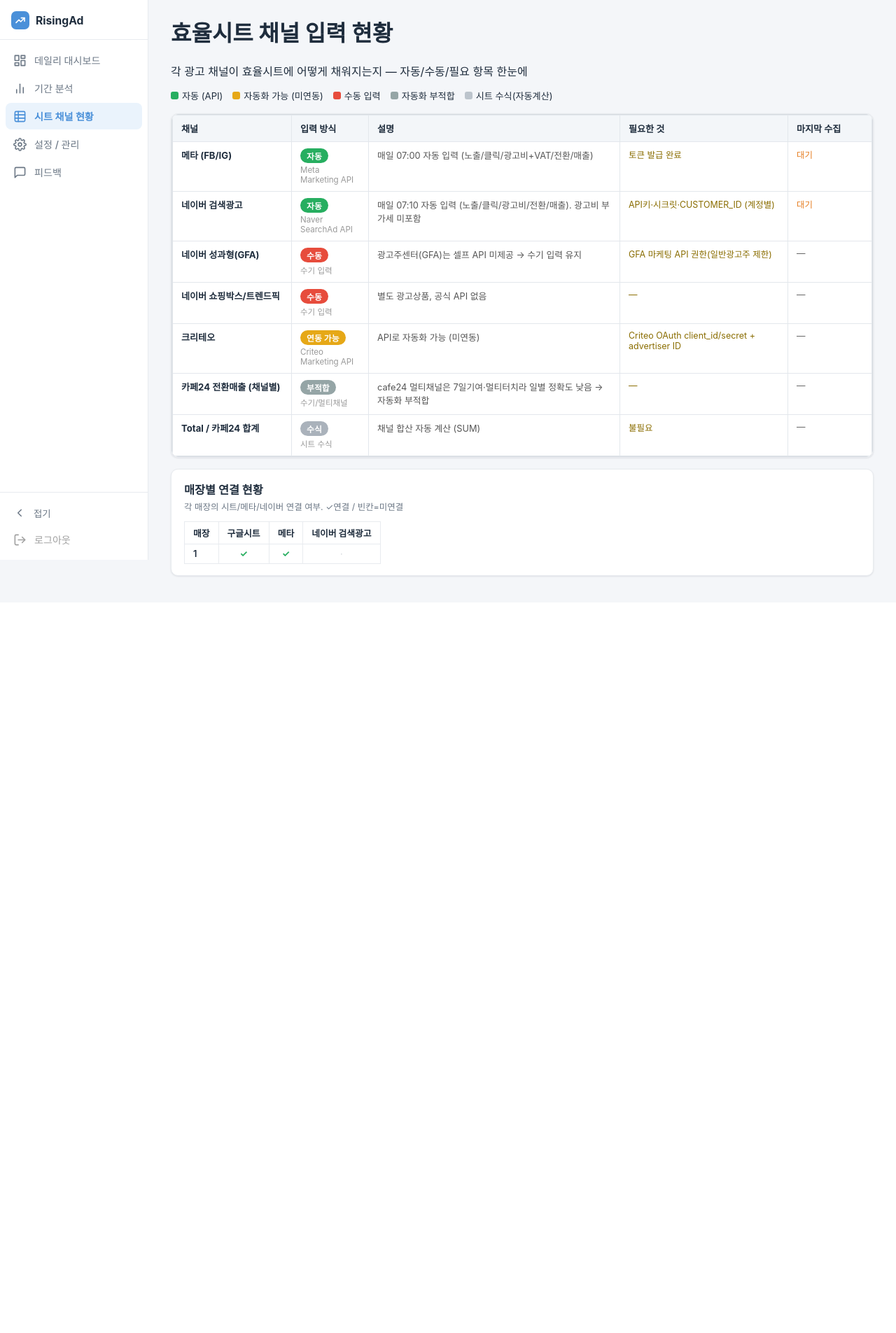
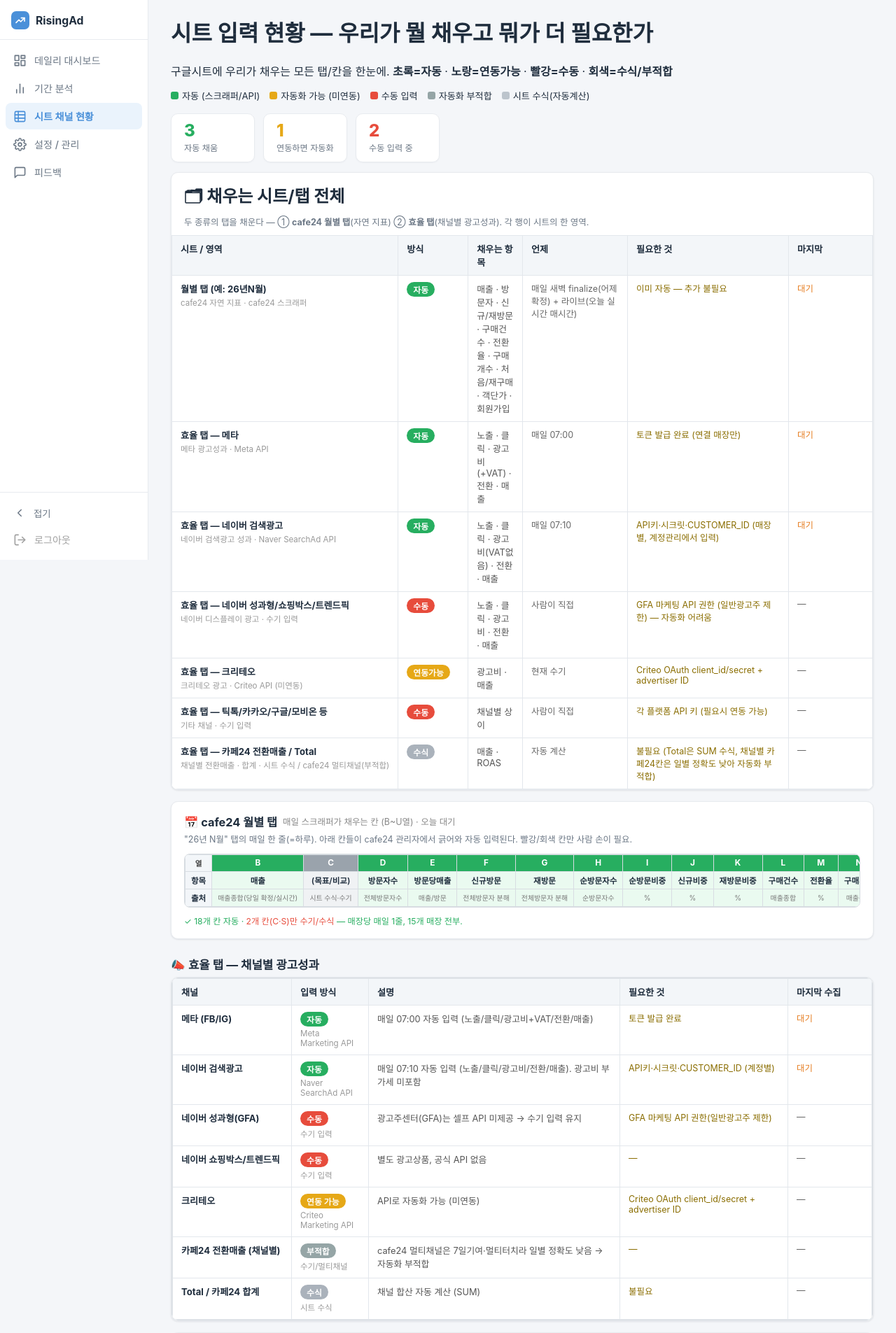
Before and after one commit to seongbeom/risingad-report, a Flask app: page /admin/sheet_channels in a window 1280 px wide. Shown: the top 1905 px of the page at 70% size. Before the commit the page ends 826 px from the top, so only its background shows below. Run offline with Flask 3, Linux system fonts and the light colour scheme; the visitor is signed in with stand-in values (Sample User, id 1); data comes from the database, SQL or seed files in the repository; data that the repository does not hold is empty.

Commit message:
feat: 시트 입력 현황 페이지 - cafe24 월별탭 칸별 상세 + 채우는 시트 전체 종합
효율 채널만 보여주던 페이지를 우리가 채우는 모든 시트/탭으로 확장.
- SHEET_TARGETS: cafe24 월별탭 + 효율탭 채널들 종합표 (자동/연동가능/수동/마지막수집)
- CAFE24_SHEET_MAP: 월별탭 B~U 18개 칸 자동입력 + C/S 수기 칸별 시각화
- 상단 통계 pill (자동 N / 연동가능 N / 수동 N)

Co-Authored-By: Claude Opus 4.8 (1M context) <noreply@anthropic.com>

```diff
--- a/app.py
+++ b/app.py
@@ -3172,6 +3172,86 @@ def feedback_page():
     return render_template("feedback.html", threads=db.list_feedback_threads())
 
 
+# 우리가 채우는 시트/탭 전체 정의
+SHEET_TARGETS = [
+    {
+        "tab": "월별 탭 (예: 26년N월)", "what": "cafe24 자연 지표",
+        "fields": "매출 · 방문자 · 신규/재방문 · 구매건수 · 전환율 · 구매개수 · 처음/재구매 · 객단가 · 회원가입",
+        "mode": "auto", "src": "cafe24 스크래퍼",
+        "when": "매일 새벽 finalize(어제 확정) + 라이브(오늘 실시간 매시간)",
+        "last_key": None,  # metrics 최신 갱신으로 대체
+        "need": "이미 자동 — 추가 불필요",
+    },
+    {
+        "tab": "효율 탭 — 메타", "what": "메타 광고성과",
+        "fields": "노출 · 클릭 · 광고비(+VAT) · 전환 · 매출",
+        "mode": "auto", "src": "Meta API",
+        "when": "매일 07:00", "last_key": "meta_last_run",
+        "need": "토큰 발급 완료 (연결 매장만)",
+    },
+    {
+        "tab": "효율 탭 — 네이버 검색광고", "what": "네이버 검색광고 성과",
+        "fields": "노출 · 클릭 · 광고비(VAT없음) · 전환 · 매출",
+        "mode": "auto", "src": "Naver SearchAd API",
+        "when": "매일 07:10", "last_key": "naver_last_run",
+        "need": "API키·시크릿·CUSTOMER_ID (매장별, 계정관리에서 입력)",
+    },
+    {
+        "tab": "효율 탭 — 네이버 성과형/쇼핑박스/트렌드픽", "what": "네이버 디스플레이 광고",
+        "fields": "노출 · 클릭 · 광고비 · 전환 · 매출",
+        "mode": "manual", "src": "수기 입력",
+        "when": "사람이 직접", "last_key": None,
+        "need": "GFA 마케팅 API 권한 (일반광고주 제한) — 자동화 어려움",
+    },
+    {
+        "tab": "효율 탭 — 크리테오", "what": "크리테오 광고",
+        "fields": "광고비 · 매출",
+        "mode": "todo", "src": "Criteo API (미연동)",
+        "when": "현재 수기", "last_key": None,
+        "need": "Criteo OAuth client_id/secret + advertiser ID",
+    },
+    {
+        "tab": "효율 탭 — 틱톡/카카오/구글/모비온 등", "what": "기타 채널",
+        "fields": "채널별 상이",
+        "mode": "manual", "src": "수기 입력",
+        "when": "사람이 직접", "last_key": None,
+        "need": "각 플랫폼 API 키 (필요시 연동 가능)",
+    },
+    {
+        "tab": "효율 탭 — 카페24 전환매출 / Total", "what": "채널별 전환매출 · 합계",
+        "fields": "매출 · ROAS",
+        "mode": "formula", "src": "시트 수식 / cafe24 멀티채널(부적합)",
+        "when": "자동 계산", "last_key": None,
+        "need": "불필요 (Total은 SUM 수식, 채널별 카페24칸은 일별 정확도 낮아 자동화 부적합)",
+    },
+]
+
+
+# cafe24 월별 탭에 우리가 자동 기입하는 칸 (write_result 기준, 열 → 지표)
+CAFE24_SHEET_MAP = [
+    {"col": "B", "name": "매출", "mode": "auto", "note": "매출종합(당일 확정/실시간)"},
+    {"col": "C", "name": "(목표/비교)", "mode": "formula", "note": "시트 수식·수기"},
+    {"col": "D", "name": "방문자수", "mode": "auto", "note": "전체방문자수"},
+    {"col": "E", "name": "방문당매출", "mode": "auto", "note": "매출/방문"},
+    {"col": "F", "name": "신규방문", "mode": "auto", "note": "전체방문자 분해"},
+    {"col": "G", "name": "재방문", "mode": "auto", "note": "전체방문자 분해"},
+    {"col": "H", "name": "순방문자수", "mode": "auto", "note": "순방문자수"},
+    {"col": "I", "name": "순방문비중", "mode": "auto", "note": "%"},
+    {"col": "J", "name": "신규비중", "mode": "auto", "note": "%"},
+    {"col": "K", "name": "재방문비중", "mode": "auto", "note": "%"},
+    {"col": "L", "name": "구매건수", "mode": "auto", "note": "매출종합"},
+    {"col": "M", "name": "전환율", "mode": "auto", "note": "%"},
+    {"col": "N", "name": "구매개수", "mode": "auto", "note": "매출종합"},
+    {"col": "O", "name": "합구매", "mode": "auto", "note": "처음+재구매"},
+    {"col": "P", "name": "처음구매", "mode": "auto", "note": "처음구매vs재구매"},
+    {"col": "Q", "name": "처음구매비중", "mode": "auto", "note": "%"},
+    {"col": "R", "name": "재구매", "mode": "auto", "note": "처음구매vs재구매"},
+    {"col": "S", "name": "(여백/수기)", "mode": "manual", "note": "비고 등"},
+    {"col": "T", "name": "객단가", "mode": "auto", "note": "1인당매출(AOV)"},
+    {"col": "U", "name": "회원가입", "mode": "auto", "note": "신규회원수"},
+]
+
+
 # 효율시트 채널별 입력 방식 정의 (시트 구조 기반)
 SHEET_CHANNELS = [
     {"name": "메타 (FB/IG)", "mode": "auto", "src": "Meta Marketing API",
@@ -3264,9 +3344,29 @@ def sheet_channels():
         sheet_err = repr(e)[:150]
         traceback.print_exc()
 
+    # SHEET_TARGETS 에 마지막 갱신시각 채우기
+    today_s = datetime.now().strftime("%Y-%m-%d")
+    cafe24_last = None
+    try:
+        with db.db_conn() as conn:
+            r = conn.execute("SELECT MAX(updated_at) FROM metrics WHERE date=?", (today_s,)).fetchone()
+            cafe24_last = r[0][5:16] if r and r[0] else None
+    except Exception:
+        pass
+    targets = []
+    for t in SHEET_TARGETS:
+        last_at = None
+        if t["last_key"]:
+            last_at = db.get_setting(t["last_key"], None)
+        elif t["mode"] == "auto":  # cafe24
+            last_at = cafe24_last
+        targets.append({**t, "last_at": last_at})
+
     return render_template("sheet_channels.html",
                            channels=SHEET_CHANNELS, last=last, conn_rows=conn_rows,
-                           sheet_grid=sheet_grid, sheet_err=sheet_err, active="channels")
+                           sheet_grid=sheet_grid, sheet_err=sheet_err,
+                           targets=targets, cafe24_map=CAFE24_SHEET_MAP,
+                           cafe24_last=cafe24_last, active="channels")
 
 
 @app.route("/feedback/<int:fid>/status", methods=["POST"])
--- a/templates/sheet_channels.html
+++ b/templates/sheet_channels.html
@@ -42,22 +42,88 @@
   table.conn th, table.conn td{border:1px solid #e8ebef; padding:6px 12px; text-align:center;}
   table.conn td.lbl{text-align:left; font-weight:600;}
   .ok{color:#27ae60; font-weight:700;} .no{color:#cfd4da;}
+
+  .stat-pill{background:#fff; border:1px solid #e8ebef; border-radius:10px; padding:11px 18px;
+    display:flex; flex-direction:column; gap:1px; min-width:120px; box-shadow:0 1px 2px rgba(16,24,40,.04);}
+  .stat-pill .sp-num{font-size:1.5rem; font-weight:800; line-height:1.1;}
+  .stat-pill .sp-lbl{font-size:.76rem; color:#6b7785;}
 </style>
 </head>
 <body>
 <div class="app">
 {% include '_sidebar.html' %}
 <div class="main"><div class="main-inner">
-  <h1 style="margin-top:0">효율시트 채널 입력 현황</h1>
-  <p class="subtitle" style="margin-bottom:14px">각 광고 채널이 효율시트에 어떻게 채워지는지 — 자동/수동/필요 항목 한눈에</p>
+  <h1 style="margin-top:0">시트 입력 현황 — 우리가 뭘 채우고 뭐가 더 필요한가</h1>
+  <p class="subtitle" style="margin-bottom:14px">구글시트에 우리가 채우는 모든 탭/칸을 한눈에. <b>초록=자동</b> · <b>노랑=연동가능</b> · <b>빨강=수동</b> · <b>회색=수식/부적합</b></p>
 
   <div class="ch-legend">
-    <span><i class="dot d-auto"></i> 자동 (API)</span>
+    <span><i class="dot d-auto"></i> 자동 (스크래퍼/API)</span>
     <span><i class="dot d-todo"></i> 자동화 가능 (미연동)</span>
     <span><i class="dot d-manual"></i> 수동 입력</span>
     <span><i class="dot d-skip"></i> 자동화 부적합</span>
     <span><i class="dot d-formula"></i> 시트 수식(자동계산)</span>
   </div>
+
+  <!-- ===== 0. 종합: 우리가 채우는 시트 전체 ===== -->
+  {% set auto_n = targets|selectattr('mode','equalto','auto')|list|length %}
+  {% set manual_n = targets|selectattr('mode','equalto','manual')|list|length %}
+  {% set todo_n = targets|selectattr('mode','equalto','todo')|list|length %}
+  <div style="display:flex; gap:12px; flex-wrap:wrap; margin-bottom:14px">
+    <div class="stat-pill"><span class="sp-num" style="color:#27ae60">{{ auto_n }}</span><span class="sp-lbl">자동 채움</span></div>
+    <div class="stat-pill"><span class="sp-num" style="color:#e6a817">{{ todo_n }}</span><span class="sp-lbl">연동하면 자동화</span></div>
+    <div class="stat-pill"><span class="sp-num" style="color:#e74c3c">{{ manual_n }}</span><span class="sp-lbl">수동 입력 중</span></div>
+  </div>
+
+  <div class="card" style="padding:0; overflow:hidden">
+    <div style="padding:14px 18px 0"><h2 style="margin:0">🗂 채우는 시트/탭 전체</h2>
+    <p class="card-sub" style="margin:4px 0 0">두 종류의 탭을 채운다 — ① <b>cafe24 월별 탭</b>(자연 지표) ② <b>효율 탭</b>(채널별 광고성과). 각 행이 시트의 한 영역.</p></div>
+    <div class="sheet-wrap" style="border:none; border-radius:0; margin-top:10px">
+      <table class="sheet">
+        <thead>
+          <tr><th style="width:240px">시트 / 영역</th><th style="width:100px">방식</th><th>채우는 항목</th><th style="width:150px">언제</th><th style="width:230px">필요한 것</th><th style="width:120px">마지막</th></tr>
+        </thead>
+        <tbody>
+          {% for t in targets %}
+          <tr>
+            <td class="ch-name">{{ t.tab }}<div style="font-size:.72rem; color:#999; font-weight:400; margin-top:2px">{{ t.what }} · {{ t.src }}</div></td>
+            <td>
+              {% if t.mode=='auto' %}<span class="badge2 b-auto">자동</span>
+              {% elif t.mode=='todo' %}<span class="badge2 b-todo">연동가능</span>
+              {% elif t.mode=='manual' %}<span class="badge2 b-manual">수동</span>
+              {% else %}<span class="badge2 b-formula">수식</span>{% endif %}
+            </td>
+            <td class="ch-detail">{{ t.fields }}</td>
+            <td style="font-size:.78rem; color:#666">{{ t.when }}</td>
+            <td class="ch-need">{{ t.need }}</td>
+            <td style="font-size:.78rem; color:#666">
+              {% if t.last_at %}🟢 {{ t.last_at }}{% elif t.mode=='auto' %}<span style="color:#e67e22">대기</span>{% else %}—{% endif %}
+            </td>
+          </tr>
+          {% endfor %}
+        </tbody>
+      </table>
+    </div>
+  </div>
+
+  <!-- ===== 1. cafe24 월별 탭 칸별 상세 ===== -->
+  <div class="card">
+    <h2>📅 cafe24 월별 탭 <span style="font-size:0.78rem;color:#888;font-weight:400">매일 스크래퍼가 채우는 칸 (B~U열) · {% if cafe24_last %}최근 {{ cafe24_last }}{% else %}오늘 대기{% endif %}</span></h2>
+    <p class="card-sub">"26년 N월" 탭의 매일 한 줄(=하루). 아래 칸들이 cafe24 관리자에서 긁어와 자동 입력된다. 빨강/회색 칸만 사람 손이 필요.</p>
+    <div class="sheet-wrap">
+      <table class="xls" style="min-width:auto">
+        <thead>
+          <tr><th class="xls-met" style="background:#f3f6f9">열</th>{% for c in cafe24_map %}<th class="xls-chan m-{{ c.mode }}">{{ c.col }}</th>{% endfor %}</tr>
+        </thead>
+        <tbody>
+          <tr><td class="xls-date">항목</td>{% for c in cafe24_map %}<td class="xls-val m-{{ c.mode }}-soft" style="text-align:center; font-weight:600">{{ c.name }}</td>{% endfor %}</tr>
+          <tr><td class="xls-date">출처</td>{% for c in cafe24_map %}<td class="xls-val m-{{ c.mode }}-soft" style="text-align:center; font-size:.62rem; color:#777">{{ c.note }}</td>{% endfor %}</tr>
+        </tbody>
+      </table>
+    </div>
+    <p style="font-size:.76rem; color:#27ae60; margin:10px 0 0">✓ 18개 칸 자동 · <span style="color:#e74c3c">2개 칸(C·S)만 수기/수식</span> — 매장당 매일 1줄, 15개 매장 전부.</p>
+  </div>
+
+  <h2 style="font-size:1.05rem; margin:24px 0 6px">📣 효율 탭 — 채널별 광고성과</h2>
 
   {% if sheet_grid %}
   <div class="card">
```
